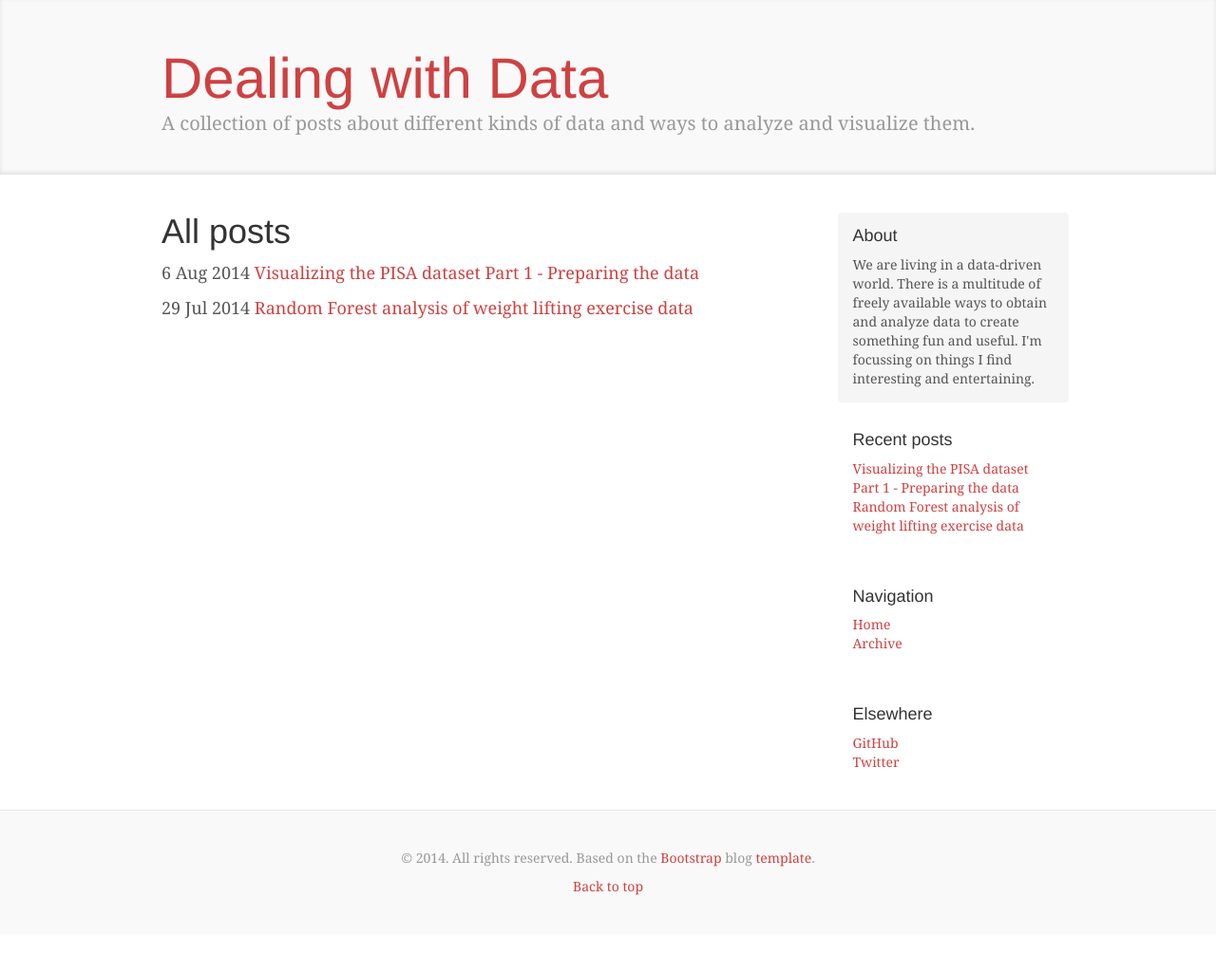
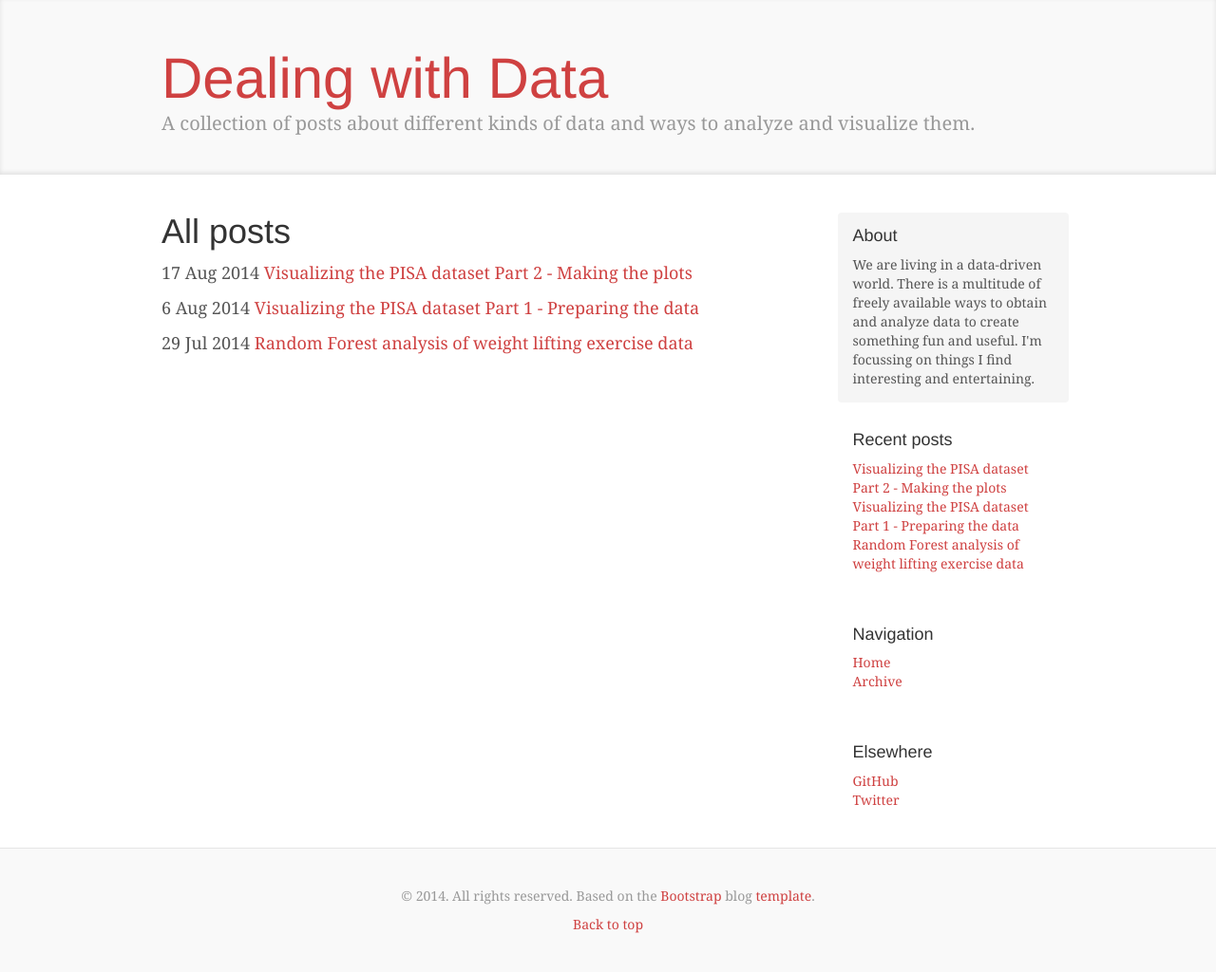
Before and after one commit to JensAdamczak/Postings, a Jekyll site: the page built from archive.html, in a window 1280 px wide. Shown: the whole page at 95% size. Built offline with Jekyll 4.4.1, drawn with Linux system fonts in a browser that asks for light colours; nearby versions of some CDN libraries; library files that are not in the unit come from our copies; Markdown is read by kramdown in place of the engine named in the settings; before the commit the page ends 984 px from its top, so only the background shows below that; some of the changed lines change nothing that is shown.

Commit message:
new post

````diff
--- a/_config.yml
+++ b/_config.yml
@@ -2,6 +2,7 @@ name: "Postings"
 description: "Postings"
 
 url: "https://JensAdamczak.github.io"
+#url: "localhost:4000"
 baseurl: "/Postings"
 
 markdown: rdiscount
--- /dev/null
+++ b/_posts/2014-08-17-PISA-Part2.md
@@ -0,0 +1,240 @@
+---
+title: Visualizing the PISA dataset Part 2 - Making the plots
+layout: post
+---
+<br>
+In the last post I talked about the PISA dataset and of one of many ways to
+extract information out of it. In this post I'd like to present a way to produce
+a three-dimensional plot of the results with the Persistence of
+Vision Raytracer ([POVray](http://www.povray.org/)). Ray-tracing is a rendering
+technique that calculates an image of a scene by simulating the way rays of
+light travel in the real world
+[[1](http://www.povray.org/documentation/3.7.0/t2_1.html#t2_1)]. POVray is a
+Free Software implementation of the ray-tracing concept that can be used to
+create three-dimensional, photo-realistic images.
+
+POVray requires an input text file that contains information about any objects
+that are supposed to be rendered as well as a description of the light sources
+and the position and view point of a camera looking at the scene. The
+instructions have to be formulated in a special scene description language
+(SDL). The POVray webpage offers extensive
+[documentation](http://www.povray.org/documentation/) about the features of
+the SDL, the available geometric objects, and the way variables are defined and
+macros are built.
+
+<br>
+### Data
+In the
+following I will use some self-written macros stored in a POVray include file
+*PlotUtilities.inc* to create the images of the PISA data. The instructions for
+the scene are stored in the file *PISAplot.pov* but can have any filename that
+ends with *.pov*. This file can be opened with POVray (or MegaPOVray that can be
+used on Intel Macs) to render the scene and produce the image.
+
+The plotting data is stored in the files with the results from the [PISA dataset
+analysis]({{ site.baseurl }}{% post_url 2014-08-06-PISA-Part1 %}). We first need
+to include the *PlotUtilities.inc* file that contains the
+necessary macros to make the plot. Then the data can be read in. Note that the
+csv file has to be in a special format, basically one line with each value
+seperated by a comma.
+
+```
+#include "colors.inc"
+#include "Math.inc"
+#include "PlotUtilities.inc"
+
+#local Filename = "plot_fit.csv"
+
+// specify the dimensions of the data array
+#local Data = array[3020][3]
+
+Read_File(Filename, Data)
+
+#declare Time_School = Data[0];
+#declare Time_Home = Data[1];
+#declare Score = Data[2];
+```
+
+<br>
+### Scene
+After the data is read in, the scene has to be described that is later rendered
+to create the final image. We start by placing the camera, including a
+lightsource, and defining the background.  I am using a source of white light
+and a background with the LightWood color from the the colors.inc file. To
+complete the scene a coordinate system is produced with the *Make_Coord_Grid*
+macro and a sphere for each data point is inserted with the *Plot3d* macro.
+POVray uses a left-handed 3D coordinate system, i.e. the y-axis is pointing
+up. In the last step of the analysis of the PISA data I normalized the values
+for each axis so that they all lie in the range between 0 and 1. This makes
+it easier now to specify the position of the camera and the length of the axes.
+
+```
+camera{
+  location<1.8, 1.2, -0.8>
+  look_at<0.25, 0.25, 0.5>
+}
+
+light_source{
+  <100, 200, -200> color White
+}
+
+background{color LightWood}
+
+Make_Coord_Grid(
+  0, 1.0, 0.1,
+  0, 1.0, 0.1,
+  0, 1.0, 0.1,
+  0.005, White
+  "Study time in school", "Math score", "Study time at home"
+)
+
+Plot3d(Time_School, Score, Time_Home, Red, 0.03)
+```
+
+<br>
+When the scene is rendered with POVray it should produce a 3D graphic that
+looks something like this:
+
+![picture]({{ site.baseurl }}/images/PISAplot_first_side1.png)
+
+<br>
+This looks much nicer than a simple plot of the points but still retains the
+same amount of information. To produce a plot with a perspective that is closer
+to the one in the [last post]({{ site.baseurl }}{% post_url 2014-08-06-PISA-Part1 %}), the position of the camera has to be changed.
+
+```
+camera{
+  location<-0.6, 1.4, -1.0>
+  look_at<0.25, 0.5, 0.5>
+}
+```
+
+<br>
+Rendering the scene again yields:
+
+![picture]({{ site.baseurl }}/images/PISAplot_first_side2.png)
+
+<br>
+While looking pleasantly, the last two plots still clearly exhibit a scientific
+"spirit". They have a coordinate system and axis labels with appropriate
+numbering that makes it possible to extract information about the data that is
+plotted. To not distract too much from the labels, the overall design is rather
+plain. With the potential of POVray, however, much more advanced graphics are
+possible to create something more artistic.
+
+Instead of a full coordinate system for example, we can just use simple axes and
+add a plane as a basis that causes some reflection of the light rays.
+
+```
+camera{
+  location<-1.0, 1.2, -1.8>
+  look_at<0.25, 0.25, 0.5>
+}
+
+light_source{
+  <100, 200, -200> color White
+}
+
+background{color LightWood}
+
+plane{
+  <0, 1, 0>, -0.01
+  pigment{color LightWood}
+  finish{reflection 0.3}
+}
+
+Disp_Coord_Axes(
+  0, 1.0,
+  0, 1.0,
+  0, 1.0,
+  0.005, White
+)
+
+Plot3d(Time_School, Score, Time_Home, Red, 0.03)
+```
+
+<br>
+![picture]({{ site.baseurl }}/images/PISAplot_second_still.png)
+
+<br>
+This graphic looks more sophisticated but is not as informative. A graph like
+this could nevertheless serve to spike some interest in the underlying data.
+
+<br>
+### Animation
+In 3D plots like the ones seen above the position of the camera relative to the
+objects is of crucial importance for the overall look of the image. To get a
+view from all sides we can either move the camera around the scene or keep the
+camera in place and rotate the graph.
+
+A nice feature of POVray makes it possible to do exactly that and to create a
+series of images that can be combined to make an animation. All that has to be
+done is to build an "animation loop" that outputs a pre-defined number of
+individual frames. POVray uses a clock counter for this purpose that is
+controlled by a special text file.
+
+As an example we can modify the code for the scene of the last example to rotate
+the plot around the y-axis.
+
+```
+// First create a "plot" object
+#local plot=union{
+  Disp_Coord_Axes(
+    0, 1.0,
+    0, 1.0,
+    0, 1.0,
+    0.005, White
+  )
+
+  Plot3d(Time_School, Score, Time_Home, Red, 0.03)
+}
+
+// Now rotate the object by increments of the clock counter
+object{
+  plot
+  rotate<0, 360*clock, 0>
+}
+```
+
+<br>
+The associated animation file is called *PISAplot.ini* but can have any filename
+ending with *.ini*. It is a text file that contains the necessary information
+about the clock variable.  In this example I am going to create 30 individual
+images.
+
+```
+; POV-Ray animation ini file
+Antialias=Off
+
+Input_File_Name="PISAplot.pov"
+
+Initial_Frame=1
+Final_Frame=30
+Initial_Clock=0
+Final_Clock=1
+
+Cyclic_Animation=On
+Pause_when_Done=Off
+```
+
+<br>
+Once all the images are rendered they have to be combined to create the movie.
+If you are using a Unix environment and have ImageMagick installed this can be
+simply done from the command line.
+
+```
+convert -loop 0 PISAplot*.png PISAplot.gif
+```
+
+The result is a nice gif that can be directly displayed on GitHub pages.
+
+<br>
+![picture]({{ site.baseurl }}/images/PISAplot.gif)
+
+<br>
+This way the plot can be looked at from all sides to get a feeling for the
+three-dimensional distribution of the data points.
+
+All these examples are just meant to illustrate the potential of POVray as a
+"plotting device". The possibilities are endless ranging from a
+simple plot of data points to nice images of abstract shapes or contours.
````
Also changed, not shown: images/PISAplot_first_side1.png (added), images/PISAplot_first_side2.png (added), images/PISAplot_second_still.png (added), images/animated.gif (added), 4 other files.
